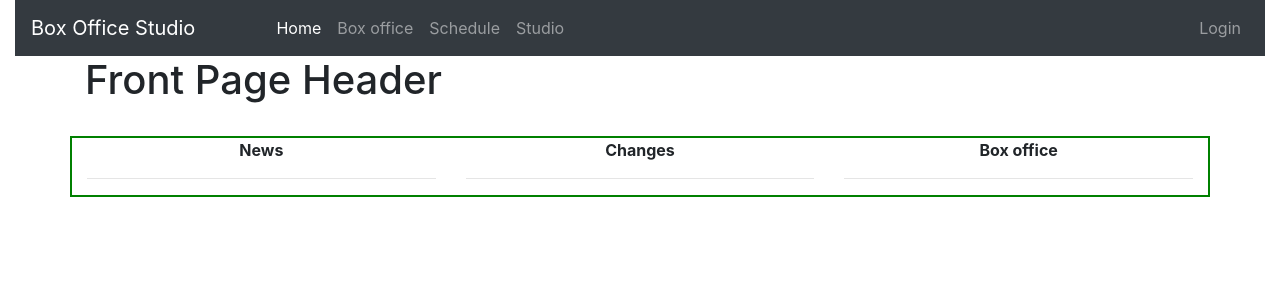
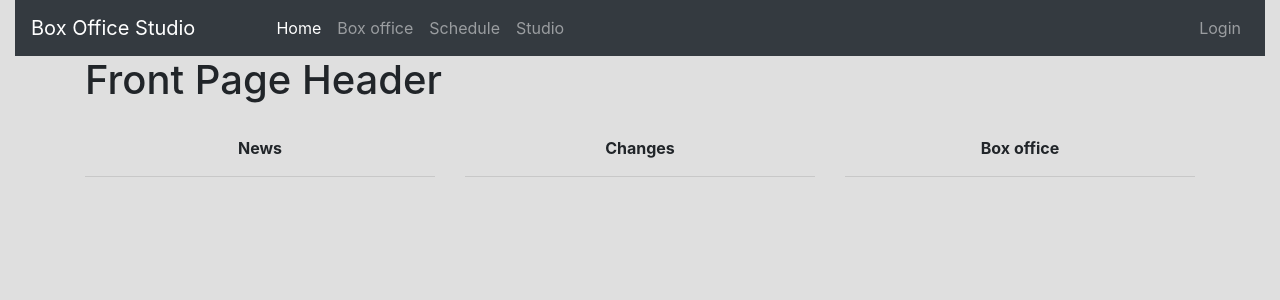
Before and after one commit to AndrewJager/box-office-studio, a Flask app: page / in a window 1280 px wide. Shown: the top 300 px of the page. Run offline with Flask 2, Linux system fonts and the light colour scheme; data that the repository does not hold is empty; some libraries are stand-ins or nearby versions.

Commit message:
Messing with styles

```diff
--- a/project/schedule/templates/schedule.html
+++ b/project/schedule/templates/schedule.html
@@ -4,18 +4,18 @@
 
 <div class="row pt-3">
     <div class="col-sm-2">
-        <a class="btn btn-secondary btn-block" href= "/schedule/{{ offset - 28 }}">Previous</a>
+        <a class="btn btn-schedule btn-block" href= "/schedule/{{ offset - 28 }}">Previous</a>
     </div>
     <div class="col-sm-8 text-center">
         <h1>Release schedule</h1>
     </div>
     <div class="col-sm-2">
-        <a class="btn btn-secondary btn-block" href= "/schedule/{{ offset + 28 }}">Next</a>
+        <a class="btn btn-schedule btn-block" href= "/schedule/{{ offset + 28 }}">Next</a>
     </div>
 </div>
 <div class="row">
     {% for day in movies %}
-    <div class="col-sm vl">
+    <div class="col-sm border-schedule mt-1">
         <h5>{{ (system.currentDate + datetime.timedelta(days=offset)) + datetime.timedelta(days=((loop.index - 1) * 7)) }}</h5>
         <hr>
         {% for movie in movies[loop.index0] %}
--- a/project/static/styles.css
+++ b/project/static/styles.css
@@ -1,13 +1,17 @@
-.vl {
-    border-style: solid;
-    border-width: 2px;
-    border-color: green;
+:root { /* configure color vars */
+  --purple: rgb(146, 79, 233);
+  --blue: #3F66AF;
+  --ice: #89D2DC;
+  --green: #15B280;
+  --red: #ED1C24;
+  --light-grey: #dfdfdf;
+  --dark-grey: rgb(52, 58, 64);
+  --text-grey: rgb(158, 182, 194);
 }
 
-.mainPageBox {
-    height: 150px;
-    overflow-y: scroll;
-  }
+body {
+  background-color: var(--light-grey);
+}
 
 .navbar-brand {
   margin-right: 6%;
@@ -36,3 +40,16 @@
     background-color: rgb(246,246,246)!important;
     color: rgb(69,69,69) !important;
 }
+
+.btn-schedule {
+  color: var(--text-grey);
+  border-color: var(--purple);
+  background-color: var(--dark-grey);
+}
+
+.border-schedule {
+  border-style: solid;
+  border-width: 1.5px;
+  border-radius: 2px;
+  border-color: var(--purple);
+}
```
